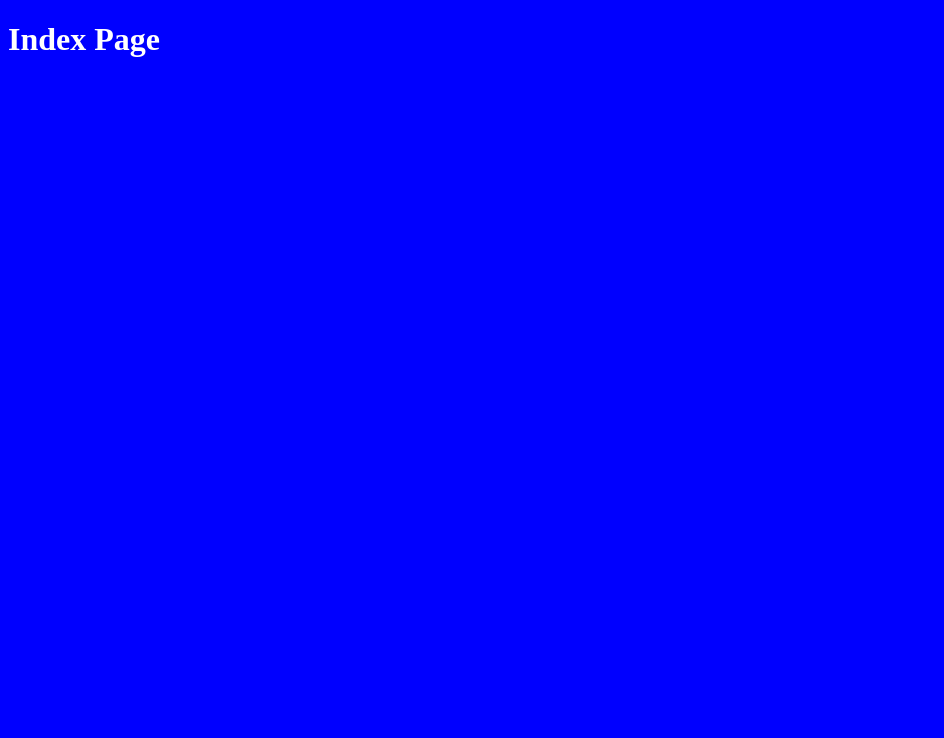
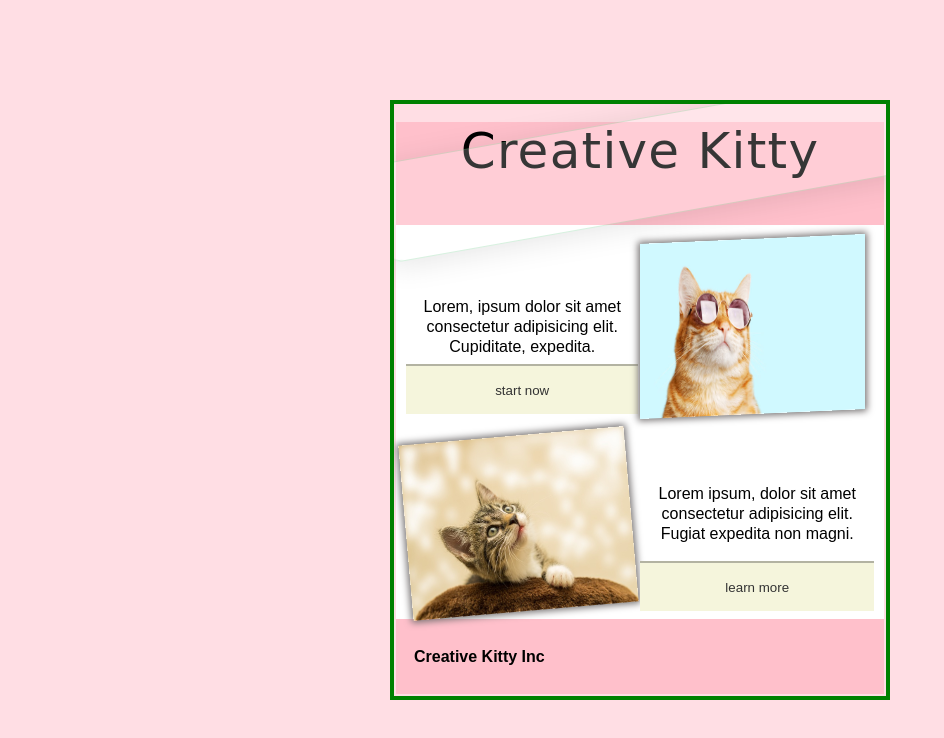
Before and after one commit to KylesTech95/crm-email-temp, a website: page public/index.html in a window 1280 px wide. Shown: the whole page, without its empty margins (0-944 px from the left). Drawn offline with Linux system fonts and the light colour scheme; a web font is replaced by a local one.

Commit message:
feat: create Kitty Initial commit

```diff
--- a/public/index.html
+++ b/public/index.html
@@ -1,11 +1,231 @@
 <!DOCTYPE html>
 <html lang="en">
-<head>
-    <meta charset="UTF-8">
-    <meta name="viewport" content="width=device-width, initial-scale=1.0">
-    <title>Index</title>
-</head>
-<body style="background:blue">
-<h1 style="color:#fff">Index Page</h1>
-</body>
+  <head>
+    <meta charset="UTF-8" />
+    <meta name="viewport" content="width=device-width, initial-scale=1.0" />
+    <link rel="preconnect" href="https://fonts.googleapis.com" />
+    <link rel="preconnect" href="https://fonts.gstatic.com" crossorigin />
+    <link
+      href="https://fonts.googleapis.com/css2?family=Cedarville+Cursive&display=swap"
+      rel="stylesheet"
+    />
+    <title>CreativeKitty</title>
+  </head>
+
+  <style>
+    .para,
+    h3 {
+      font-size: 16px;
+      font-family: Arial, Helvetica, sans-serif;
+    }
+    .para {
+      line-height: 1.25rem;
+      text-align: center;
+    }
+    * {
+      margin: 0;
+      padding: 0;
+      box-sizing: border-box;
+    }
+    center {
+      height: 100%;
+      width: 100%;
+      display: flex;
+      flex-direction: column;
+      align-items: center;
+      justify-content: center;
+    }
+    #wrapper {
+      width: 500px;
+      height: 600px;
+      border: 4px solid green;
+      overflow: hidden;
+      position: relative;
+    }
+    .table-data-container-title {
+      height: 100%;
+      width: 100%;
+      display: flex;
+      flex-direction: column;
+      align-items: center;
+      margin-top: 1rem;
+      background: pink;
+    }
+    .table-data-container-footer {
+      height: 75px;
+      width: 100%;
+      background: pink;
+
+      /* border: 4px solid indigo; */
+    }
+    .table-data-container-meat {
+      height: 400px;
+      width: 100%;
+      /* border: 4px solid yellow; */
+    }
+    .table-content-meat {
+      width: 100%;
+      height: 100%;
+      display: flex;
+      flex-wrap: wrap;
+      background: #fff;
+      margin-top: 1rem;
+      justify-content: center;
+      align-items: center;
+      padding: 0 0.5rem;
+    }
+    .content-container {
+      display: flex;
+      justify-content: center;
+      flex-direction: column;
+      align-items: center;
+      /* border: 4px solid red; */
+      width: 225px;
+    }
+    .table-data-container {
+      height: 150px;
+      width: 100%;
+      border: 4px solid indigo;
+    }
+
+    #glass-piece {
+      height: 100px;
+      width: 700px;
+      transform: rotate(-10deg);
+      position: absolute;
+      top: 0;
+      left: -20px;
+      background: rgba(255, 255, 255, 0.21);
+      border-radius: 16px;
+      box-shadow: 0 4px 30px rgba(0, 0, 0, 0.1);
+      backdrop-filter: blur(0.75px); /*blur*/
+      -webkit-backdrop-filter: blur(0.75px);
+      border: 1px solid rgba(46, 180, 87, 0.19);
+      animation: blurout 5s forwards infinite alternate;
+    }
+    @keyframes blurout {
+      from {
+        border-radius: 16px;
+        box-shadow: 0 4px 30px rgba(0, 0, 0, 0.1);
+        backdrop-filter: blur(0.75px); /*blur*/
+        -webkit-backdrop-filter: blur(0.75px);
+      }
+      to {
+        border-radius: 16px;
+        box-shadow: 0 4px 30px rgba(0, 0, 0, 0.1);
+        backdrop-filter: blur(0px); /*blur*/
+        -webkit-backdrop-filter: blur(0px);
+      }
+    }
+    button {
+      cursor: pointer;
+      width: 100%;
+      background: beige;
+      color: #333;
+      position: absolute;
+      bottom: 0;
+      height: 50px;
+      border: none;
+      border-top: 2px solid #33333357;
+      transition: 0.5s;
+    }
+    button:hover {
+      color: beige;
+      background: #333;
+      transition: 0.25s;
+    }
+
+    .kitty-title {
+      font-family: "Cedarville Cursive", cursive;
+      font-weight: 400;
+      letter-spacing: 1.25px;
+      font-style: normal;
+      font-size: 50px;
+    }
+    img {
+      height: 175px;
+      width: 100%;
+      box-shadow: 0 0 7px 2px rgb(117, 113, 113);
+      border: none;
+    }
+  </style>
+  <!-- off-pink color -->
+  <!-- flex column center the <center> element -->
+  <body
+    style="
+      background: rgba(255, 192, 203, 0.512);
+      display: flex;
+      flex-direction: column;
+      align-items: center;
+      justify-content: center;
+      height: 100vh;
+      width: 100%;
+    "
+  >
+    <center>
+      <!-- wrapper -->
+      <table id="wrapper">
+        <!-- title -->
+        <tr>
+          <td class="td table-data-container-title">
+            <h1 class="kitty-title title">Creative Kitty</h1>
+          </td>
+        </tr>
+        <!-- glass piece -->
+        <td id="glass-piece"></td>
+
+        <!-- row2 -->
+        <tr>
+          <td class="table-data-container-meat">
+            <table class="content-table content table-content-meat">
+              <tr>
+                <td style="position:relative">
+                  <p class="para">
+                    Lorem, ipsum dolor sit amet consectetur adipisicing elit.
+                    Cupiditate, expedita.
+                  </p>
+                  <button>start now</button>
+                </td>
+                <td class="content-container one">
+                  <img
+                    src="./media/coolcat.jpg"
+                    alt=""
+                    style="transform: skew(0deg, -2.5deg)"
+                  />
+                </td>
+              </tr>
+              <tr>
+                <td class="content-container three" style="margin-top:1.25rem;">
+                  <img
+                    src="./media/lookupca.jpg"
+                    alt=""
+                    style="transform: skew(5deg, -5deg)"
+                  />
+                </td>
+                <td style="position: relative">
+                  <p class="para">
+                    Lorem ipsum, dolor sit amet consectetur adipisicing elit.
+                    Fugiat expedita non magni.
+                  </p>
+                  <button>learn more</button>
+                </td>
+              </tr>
+            </table>
+          </td>
+        </tr>
+        <!-- row3 -->
+        <tr>
+          <td class="table-data-container-footer">
+            <table class="content-table content table-content">
+              <tr>
+                <td>
+                  <h3 style="padding-left:1rem;">Creative Kitty Inc</h3>
+                </td>
+              </tr>
+            </table>
+          </td>
+        </tr>
+      </table>
+    </center>
+  </body>
 </html>
```
Also changed, not shown: media/five.png (deleted), media/four.png (deleted), media/one.png (deleted), media/three.png (deleted), media/two.png (deleted), public/media/cat_human.jpg (added), public/media/coolcat.jpg (added), public/media/lookupca.jpg (added).
